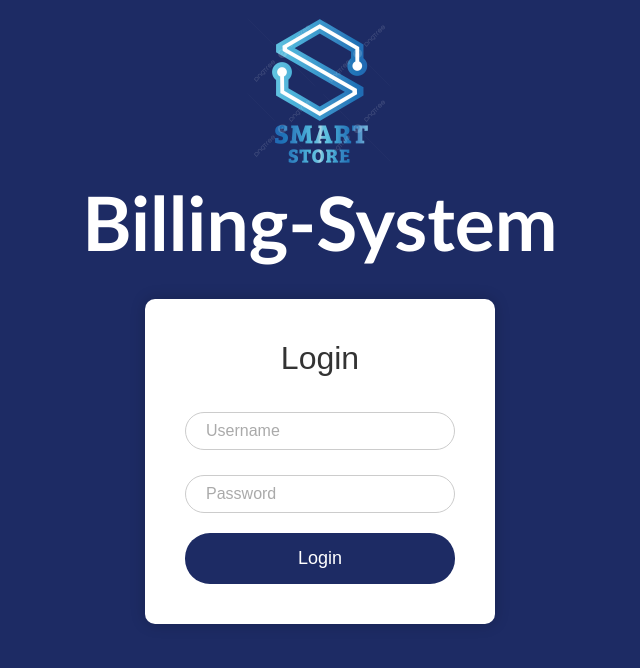
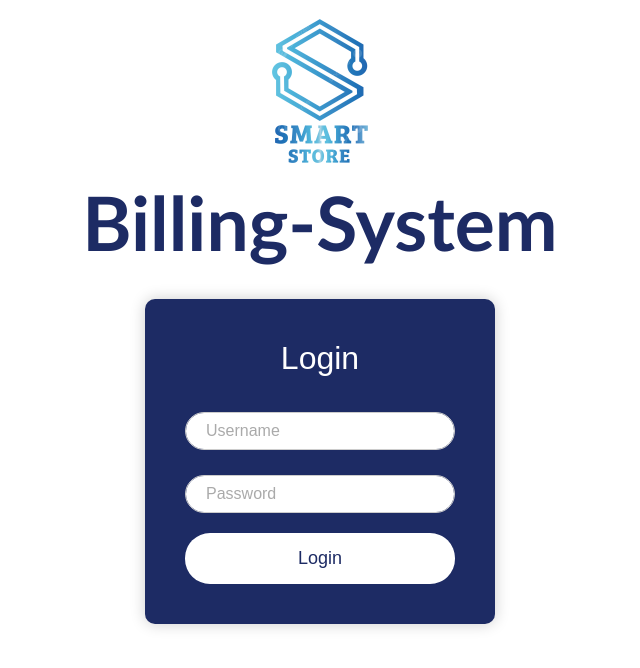
Before and after one commit to nidhinr1/Billing, a Django app: page / in a window 1280 px wide. Shown: the top 668 px of the page, without its empty margins (320-960 px from the left). Run offline with Django 5.2, Linux system fonts and the light colour scheme; some libraries are stand-ins or nearby versions.

Commit message:
Add files via upload

```diff
--- a/billingsystemapp/templates/addcategory.html
+++ b/billingsystemapp/templates/addcategory.html
@@ -133,14 +133,20 @@
     </nav>
     <div class="container mt-5">
         <h1 class="mb-4">Add a New Category</h1>
+        <!-- addcategory.html -->
 <form method="post" action="{% url 'addcategory' %}">
     {% csrf_token %}
     <div class="form-group">
         <label for="category">Category:</label>
         <input type="text" class="form-control" id="category" name="category" required>
     </div>
+    <div class="form-group">
+        <label for="starting_discount">Starting Discount:</label>
+        <input type="number" class="form-control" id="starting_discount" name="starting_discount" step="0.01" min="0" required>
+    </div>
     <button type="submit" class="btn btn-primary">Add Category</button>
 </form>
+
         {% if msg %}
         <div class="alert alert-info mt-3" role="alert">
             {{ msg }}
--- a/billingsystemapp/templates/login.html
+++ b/billingsystemapp/templates/login.html
@@ -9,7 +9,7 @@
     <style>
         body {
             font-family: Arial, sans-serif;
-            background-color: #1d2b64;
+            background-color: #ffffff;
             display: flex;
             justify-content: center;
             align-items: center;
@@ -22,7 +22,7 @@
             font-size: 75px;
             margin-bottom: 20px;
             font-family: 'Trebuchet MS', 'Lucida Sans Unicode', 'Lucida Grande', 'Lucida Sans', Arial, sans-serif;
-            color: #ffffff;
+            color: #1d2b64;
             position: relative;
             top: 0;
             left: 0;
@@ -31,7 +31,7 @@
         .login-box {
             width: 350px;
             padding: 40px;
-            background-color: #fff;
+            background-color: #1d2b64;
             box-shadow: 0 0 15px rgba(0,0,0,0.2);
             border-radius: 10px;
             text-align: center;
@@ -63,8 +63,8 @@
             padding: 12px 20px;
             border: none;
             border-radius: 25px;
-            background-color: #1d2b64;
-            color: #fff;
+            background-color: #fff;
+            color: #1d2b64;
             cursor: pointer;
             font-size: 18px;
         }
@@ -95,7 +95,7 @@
     <img src={% static "smartstore.png" %}>
     <div class="title center">Billing-System</div>
     <div class="login-box">
-        <h2>Login</h2>
+        <h2 style="color:white;">Login</h2>
         <div class="messages">
             {% for message in messages %}
                 <div class="{{ message.tags }}">{{ message }}</div>
--- a/billingsystemapp/views.py
+++ b/billingsystemapp/views.py
@@ -19,13 +19,17 @@ from django.views.decorators.http import require_POST
 from django.db import IntegrityError
 
 def addcategory(request):
-    if request.method =='POST':
-        category=request.POST['category']
-        q=Category(name=category)
-        q.save()
-        return render(request,'addcategory.html',{'msg':'Category submitted'})
+    if request.method == 'POST':
+        category_name = request.POST['category']
+        starting_discount = request.POST.get('starting_discount', 0.00)  # Default to 0.00 if not provided
+
+        # Create and save the new category
+        category = Category(name=category_name, starting_discount=starting_discount)
+        category.save()
+        return render(request, 'addcategory.html', {'msg': 'Category submitted'})
     else:
-        return render(request,'addcategory.html')
+        return render(request, 'addcategory.html')
+
 
 def adduser(request):
     if request.method =='POST':
@@ -233,14 +237,14 @@ def generate_pdf_bill(sale_number, cart, purchasetime, customer_name, payment_me
         name='CompanyTitle',
         fontSize=32,  # Increase font size
         alignment=1,  # Center alignment
-        textColor=colors.HexColor('#0b55f6'),   # Set the color for the text #1d2b64
+        textColor=colors.HexColor('#42A2D0'),   # Set the color for the text #1d2b64
         fontName='Helvetica-Bold'
     )
     invoice_title_style = ParagraphStyle(
         name='InvoiceTitle',
         fontSize=20,  # Increase font size
         alignment=1,  # Center alignment
-        textColor=colors.HexColor('#0b55f6'),   # Set the color for the text #1d2b64
+        textColor=colors.HexColor('#42A2D0'),   # Set the color for the text #1d2b64
         fontName='Helvetica-Bold'
     )
 
@@ -540,7 +544,7 @@ def login_view(request):
         user = authenticate(request, username=username, password=password)
         if user is not None:
             login(request, user)
-            return redirect('billing')
+            return redirect('product')
         else:
             messages.error(request, 'Invalid username or password')
     return render(request, 'login.html')
```
Also changed, not shown: billingsystemapp/models.py (+15 -20 lines), billingsystemapp/apps.py (line endings or trailing spaces), billingsystemapp/migrations/0017_category_starting_discount.py (added), billingsystemapp/signals.py (added). Lines whose indentation alone changed are shown as unchanged.
